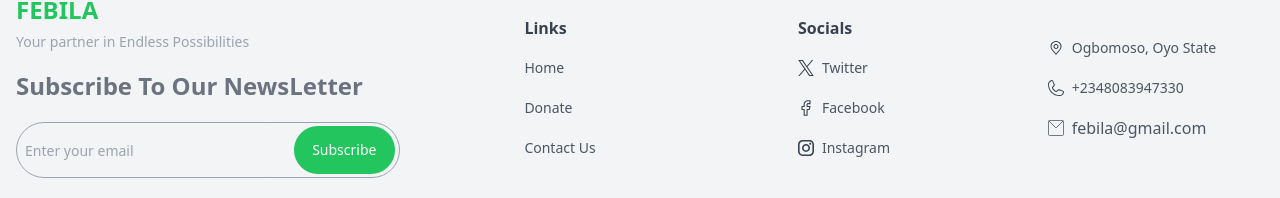
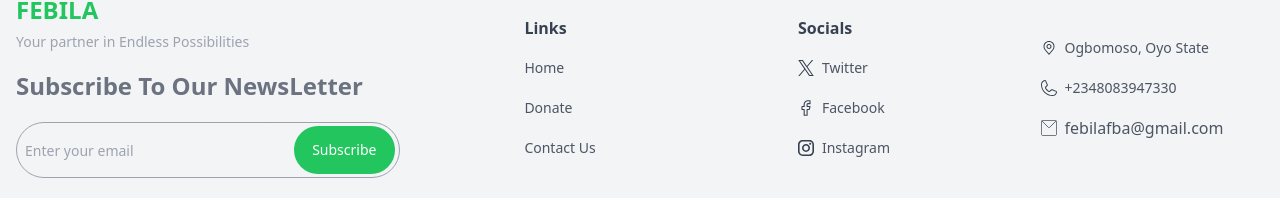
Before and after one commit to Emeey-Lanr/Febila, a Next.js app: page /contact in a window 1280 px wide. Shown: the part 870-1068 px from the top of the page. Built offline with nearby package versions, Linux system fonts and the light colour scheme.

Commit message:
added febila gmail address

```diff
--- a/components/Footer.tsx
+++ b/components/Footer.tsx
@@ -132,7 +132,7 @@ const Footer = () => {
             <li className="text-gray-600 leading-12 text- flex items-center">
               <a href="" className="flex items-center">
                 <Image src={mail} alt="email" className="w-4 h-4 " />
-                <span className="mx-2">febila@gmail.com</span>
+                <span className="mx-2">febilafba@gmail.com</span>
               </a>
             </li>
           </ul>
```
